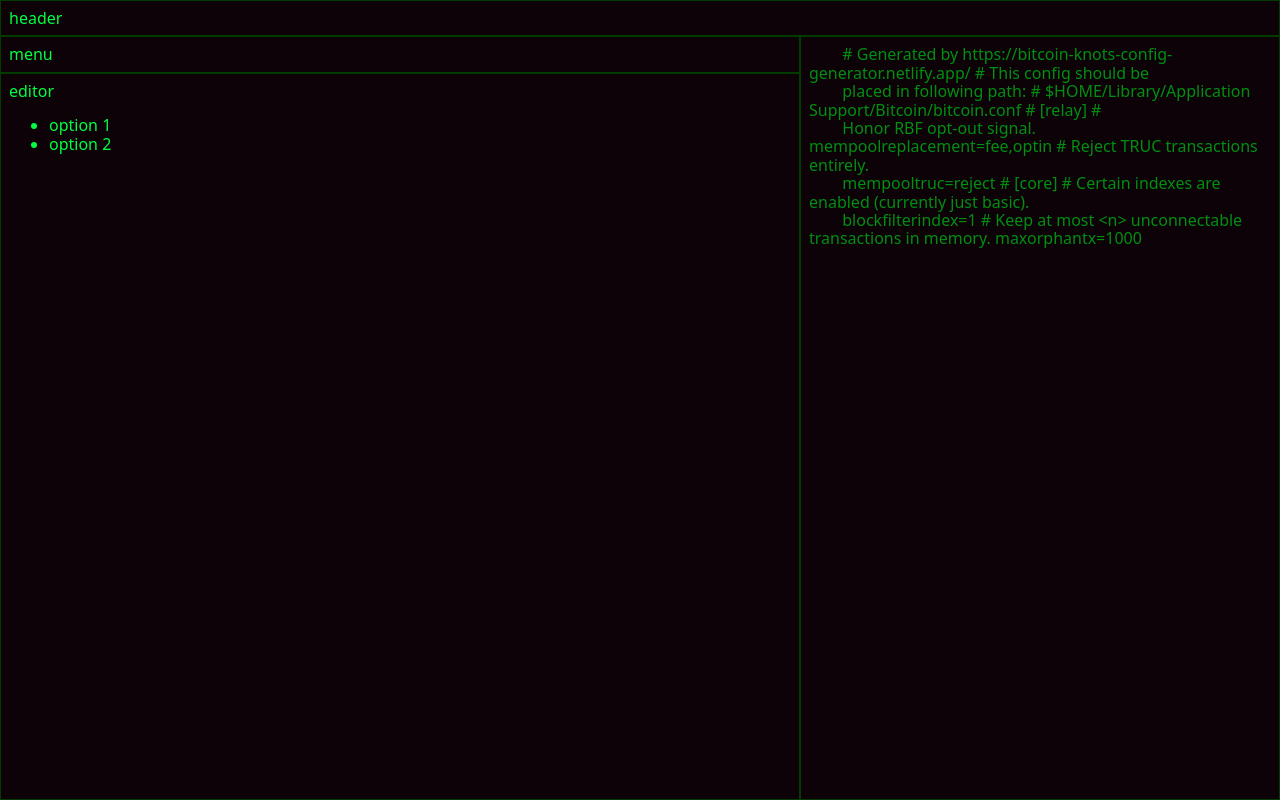
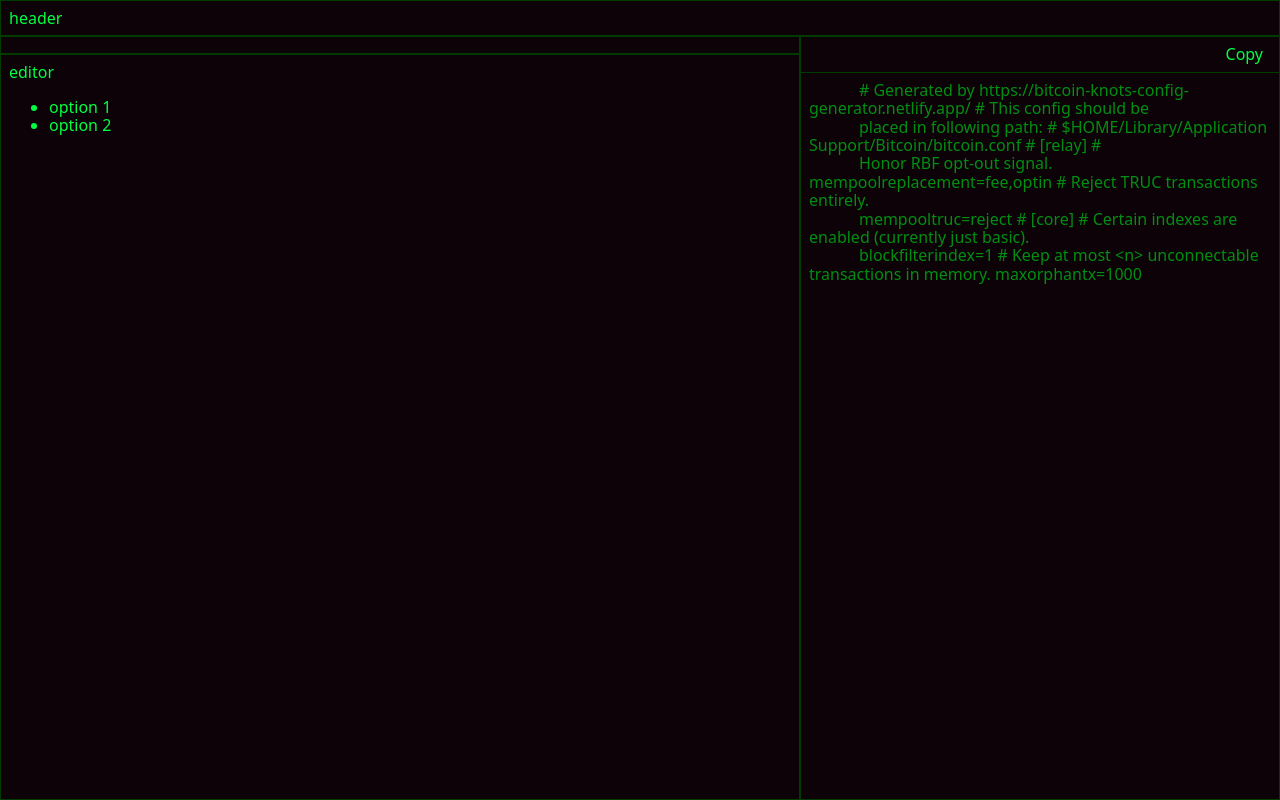
Before and after one commit to Sun0fABeach/bitcoin-config-editor, a SvelteKit app: page / in a window 1280 px wide. Built offline with nearby package versions, Linux system fonts and the light colour scheme.

Commit message:
responsive config preview

```diff
--- a/src/components/menu.svelte
+++ b/src/components/menu.svelte
@@ -1,4 +1,12 @@
-<menu>menu</menu>
+<script lang="ts">
+	import usePreviewStore from '@/stores/preview.svelte'
+
+	const { openPreview } = usePreviewStore()
+</script>
+
+<menu>
+	<button class="preview-button" onclick={openPreview}>preview</button>
+</menu>
 
 <style>
 	menu {
@@ -7,4 +15,18 @@
 		padding: 0.5rem;
 		border: 1px solid var(--color-text-dark, 'green');
 	}
+
+	button {
+		padding: 0.25rem 0.625rem;
+		border: 2px solid var(--color-text-dark, 'green');
+		border-radius: 5px;
+		background-color: var(--color-background, 'black');
+		color: 1px solid var(--color-text-light, 'green');
+	}
+
+	@media (min-width: 1024px) {
+		.preview-button {
+			display: none;
+		}
+	}
 </style>
--- a/src/components/preview.svelte
+++ b/src/components/preview.svelte
@@ -1,4 +1,34 @@
-<aside>
+<script lang="ts">
+	import { innerWidth } from 'svelte/reactivity/window'
+	import { scale } from 'svelte/transition'
+	import usePreviewStore from '@/stores/preview.svelte'
+	import { breakpoint } from '@/globals'
+
+	const previewStore = usePreviewStore()
+
+	const alwaysVisible = $derived(
+		innerWidth.current !== undefined && innerWidth.current >= breakpoint,
+	)
+
+	const maybeScale = (node: Element) => (alwaysVisible ? scale(node, { duration: 0 }) : scale(node))
+
+	let prevInnerWidth = $state(innerWidth.current)
+	$effect(() => {
+		if (innerWidth.current! >= breakpoint && prevInnerWidth! < breakpoint) {
+			previewStore.closePreview()
+		}
+		prevInnerWidth = innerWidth.current
+	})
+</script>
+
+{#if previewStore.showPreview || alwaysVisible}
+	<aside in:maybeScale>
+		<menu>
+			<li>
+				<button onclick={previewStore.closePreview}>X</button>
+			</li>
+			<li>Copy</li>
+		</menu>
 		<textarea readonly>
 			# Generated by https://bitcoin-knots-config-generator.netlify.app/ # This config should be
 			placed in following path: # $HOME/Library/Application Support/Bitcoin/bitcoin.conf # [relay] #
@@ -7,19 +37,42 @@
 			blockfilterindex=1 # Keep at most <n> unconnectable transactions in memory. maxorphantx=1000
 		</textarea>
 	</aside>
+{/if}
 
 <style>
 	aside {
-		display: none;
+		display: flex;
+		flex-direction: column;
+		position: fixed;
+		top: 0;
+		left: 0;
+		width: 100%;
+		height: 100%;
+		background-color: var(--color-background, 'black');
 	}
 
-	@media (min-width: 1024px) {
-		aside {
+	menu {
 		display: flex;
-			grid-area: preview;
+		margin: 0;
+		padding: 0.5rem 1rem;
+		border-bottom: 1px solid var(--color-text-dark, 'green');
+		list-style: none;
+
+		> li {
+			&:nth-child(2) {
+				margin-left: auto;
+			}
+			> button {
+				cursor: pointer;
 				border: 1px solid var(--color-text-dark, 'green');
+				background-color: var(--color-background, 'black');
+				color: 1px solid var(--color-text-light, 'green');
 			}
+		}
+	}
+
 	textarea {
+		flex-grow: 1;
 		width: 100%;
 		padding: 0.5rem;
 		resize: none;
@@ -31,5 +84,18 @@
 			outline: none;
 		}
 	}
+
+	@media (min-width: 1024px) {
+		aside {
+			position: relative;
+			grid-area: preview;
+			border: 1px solid var(--color-text-dark, 'green');
+		}
+
+		menu {
+			> li:first-child {
+				display: none;
+			}
+		}
 	}
 </style>
--- /dev/null
+++ b/src/globals.ts
@@ -0,0 +1 @@
+export const breakpoint = 1024
--- /dev/null
+++ b/src/stores/preview.svelte.ts
@@ -0,0 +1,18 @@
+let showPreview = $state(false)
+
+export default function () {
+	return {
+		get showPreview() {
+			return showPreview
+		},
+		togglePreview() {
+			showPreview = !showPreview
+		},
+		closePreview() {
+			showPreview = false
+		},
+		openPreview() {
+			showPreview = true
+		},
+	}
+}
```
Lines whose indentation alone changed are shown as unchanged.
